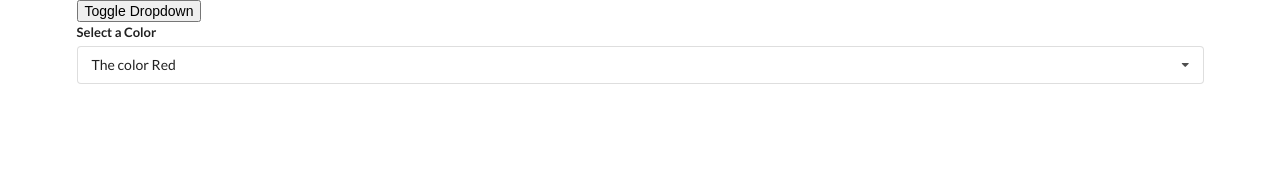
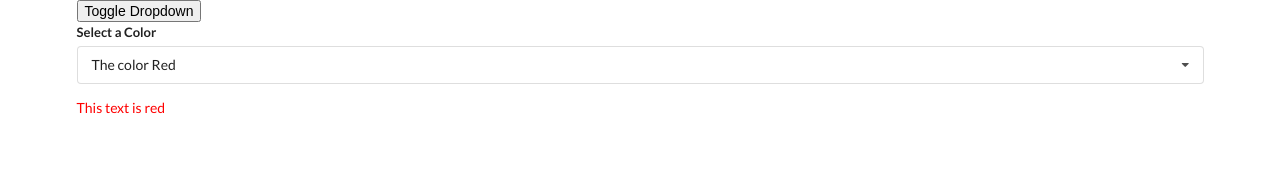
Before and after one commit to IulianStave/widgetsR, a React (Create React App) app: page / in a window 1280 px wide. Shown: the top 188 px of the page. Built offline with nearby package versions, Linux system fonts and the light colour scheme.

Commit message:
Add text color according to selection

```diff
--- a/src/components/Dropdown.js
+++ b/src/components/Dropdown.js
@@ -4,23 +4,21 @@ const Dropdown = ({ options, selected, onSelectedChange }) => {
   const [open, setOpen] = useState(false);
   const ref = useRef();
 
-  useEffect( () => {
+  useEffect(() => {
     const onBodyClick = (event) => {
-      if (ref.current.contains(event.target)){
+      if (ref.current.contains(event.target)) {
         // we return early if user clicks inside ui form
         // to skip closing the dropdown
         return;
       }
       setOpen(false);
-    }
+    };
 
-    document.body.addEventListener('click', onBodyClick);
+    document.body.addEventListener("click", onBodyClick);
     return () => {
-      document.body.removeEventListener('click', onBodyClick);
-    }
-
+      document.body.removeEventListener("click", onBodyClick);
+    };
   }, []);
-
 
   const renderedOptions = options.map((option) => {
     if (option.value === selected.value) {
@@ -50,12 +48,14 @@ const Dropdown = ({ options, selected, onSelectedChange }) => {
         >
           <i className="dropdown icon"></i>
           <div className="text"> {selected.label} </div>
-          <div className={`menu ${open ? 'visible transition' : ''}`}>
+          <div className={`menu ${open ? "visible transition" : ""}`}>
             {renderedOptions}
           </div>
-
         </div>
       </div>
+      <div
+        style={{ color: `${selected.value}` }}
+      >{`This text is ${selected.value}`}</div>
     </div>
   );
 };
```
